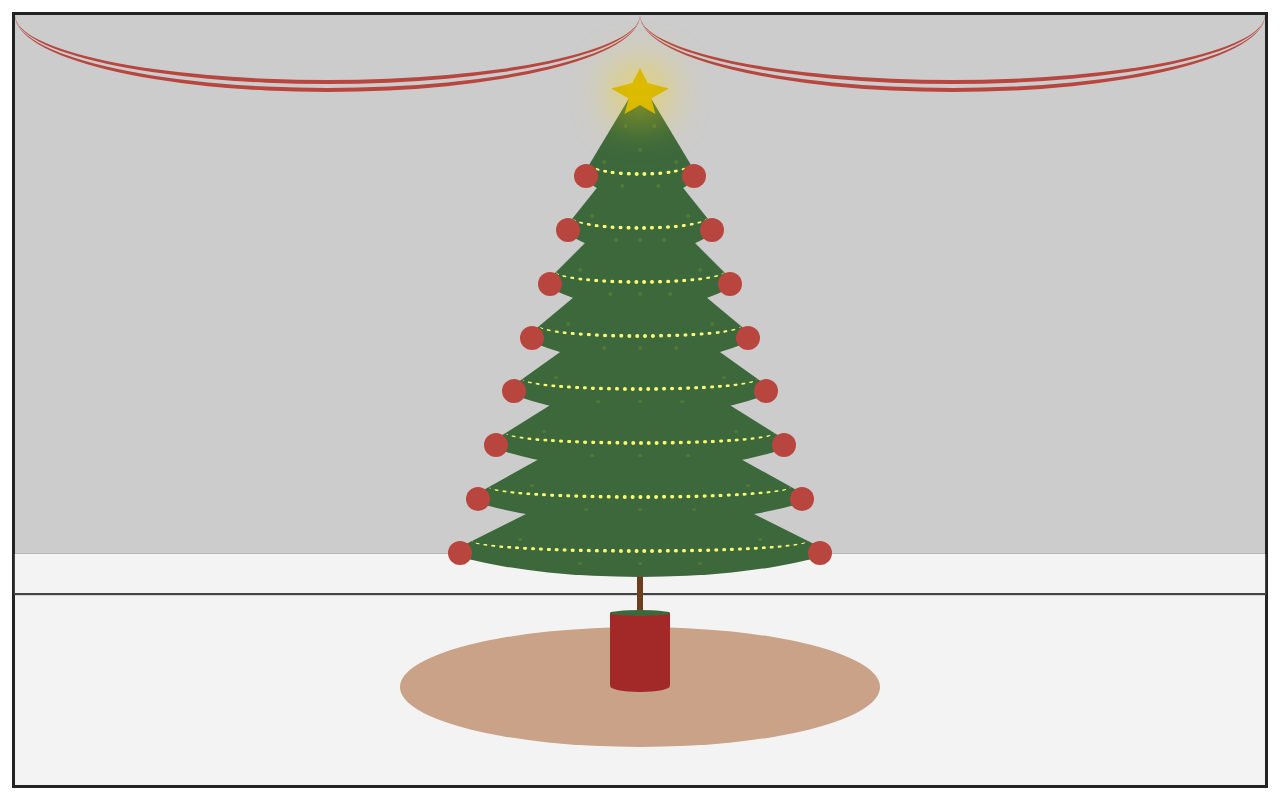
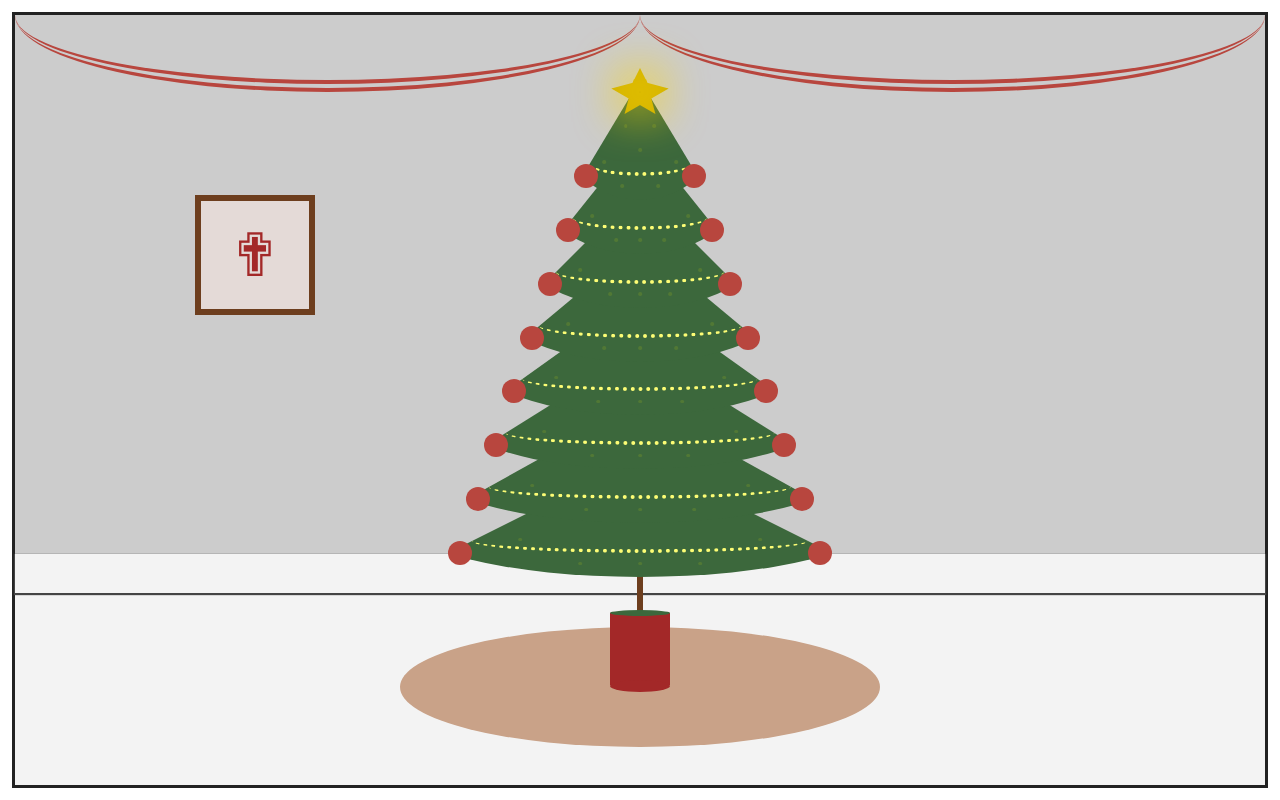
Before and after one commit to szlima/christmas-tree, a plain HTML site: page index.html in a window 1280 px wide. Drawn offline with Linux system fonts and the light colour scheme.

Commit message:
Criação do quadro pendurado no lado esquerdo da parede

```diff
--- a/index.html
+++ b/index.html
@@ -100,6 +100,7 @@
         </div>
         <div class="tinsel tinsel--left"></div>
         <div class="tinsel tinsel--right"></div>
+        <div class="frame frame--left"></div>
     </main>
 </body>
 </html>
--- a/styles/room.css
+++ b/styles/room.css
@@ -71,3 +71,42 @@
 .tinsel--right{
     right: 0;
 }
+
+/* --------------------------- */
+
+@media only screen and (min-width: 700px){
+    .frame{
+        position: absolute;
+        top: 15rem;
+
+        width: 10rem;
+        height: 10rem;
+        border: .5rem solid var(--color-brown-1);
+
+        z-index: 2;
+    }
+
+    .frame--left{
+        left: 15rem;
+        background-color: var(--color-white-4);
+    }
+
+    .frame::after{
+        position: absolute;
+        inset: 0;
+
+        width: 100%;
+        height: 100%;
+
+        display: flex;
+        justify-content: center;
+        align-items: center;
+    }
+
+    .frame--left::after{
+        content: "✟";
+
+        color: var(--color-red-1);
+        font-size: 5rem;
+    }
+}
--- a/styles/variables.css
+++ b/styles/variables.css
@@ -3,6 +3,7 @@
     --color-white-1: #fff;
     --color-white-2: #f3f3f3;
     --color-white-3: #ccc;
+    --color-white-4: #e4dad7;
     --color-black-1: #222;
     --color-black-2: #444;
     --color-brown-1: #6d3e1e;
```
